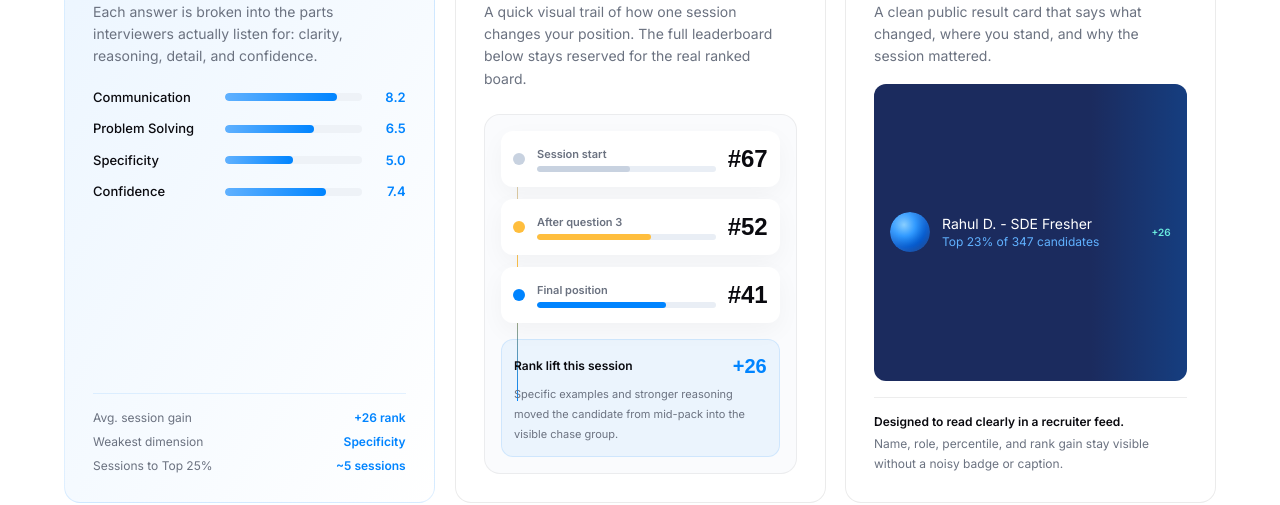
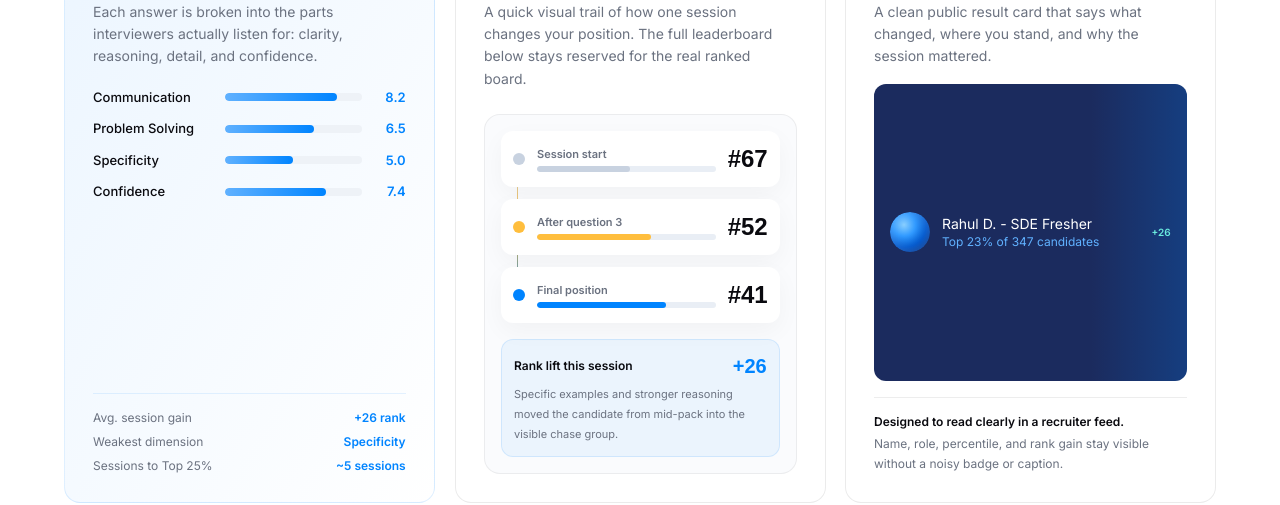
Before and after one commit to Rajat77a/PrepPeer, a Next.js app: page / in a window 1280 px wide. Shown: the part 2740-3245 px from the top of the page. Built offline with nearby package versions, Linux system fonts and the light colour scheme; a web font is replaced by a local one.

Commit message:
Keep rank rail out of summary card

```diff
--- a/components/sections/Features.tsx
+++ b/components/sections/Features.tsx
@@ -97,11 +97,12 @@ export function Features() {
               full leaderboard below stays reserved for the real ranked board.
             </p>
             <div className="relative mt-2 flex-1 overflow-hidden rounded-2xl border border-[rgba(0,0,0,0.06)] bg-[#FAFBFD] p-4">
-              <div className="absolute left-8 top-8 bottom-[72px] w-px bg-gradient-to-b from-[#C8D2E0] via-gold to-blue" />
+              <div className="relative">
+                <div className="absolute left-4 top-4 bottom-4 w-px bg-gradient-to-b from-[#C8D2E0] via-gold to-blue" />
                 {RANK_MOVEMENT.map((point, index) => (
                   <motion.div
                     key={point.label}
-                  className="relative z-[1] mb-3 flex items-center gap-3 rounded-xl bg-white p-3 shadow-[0_8px_24px_rgba(0,0,0,0.04)] transition-transform duration-300 group-hover:translate-x-1"
+                    className="relative z-[1] mb-3 flex items-center gap-3 rounded-xl bg-white p-3 shadow-[0_8px_24px_rgba(0,0,0,0.04)] transition-transform duration-300 last:mb-0 group-hover:translate-x-1"
                     initial={{ opacity: 0, x: -12 }}
                     whileInView={{ opacity: 1, x: 0 }}
                     viewport={{ once: true, amount: 0.4 }}
@@ -124,6 +125,7 @@ export function Features() {
                     </p>
                   </motion.div>
                 ))}
+              </div>
               <div className="relative z-[1] mt-4 rounded-xl border border-[rgba(0,132,255,0.12)] bg-[rgba(0,132,255,0.06)] p-3">
                 <div className="flex items-center justify-between gap-3">
                   <p className="font-inter text-xs font-semibold text-text">
```
Lines whose indentation alone changed are shown as unchanged.
